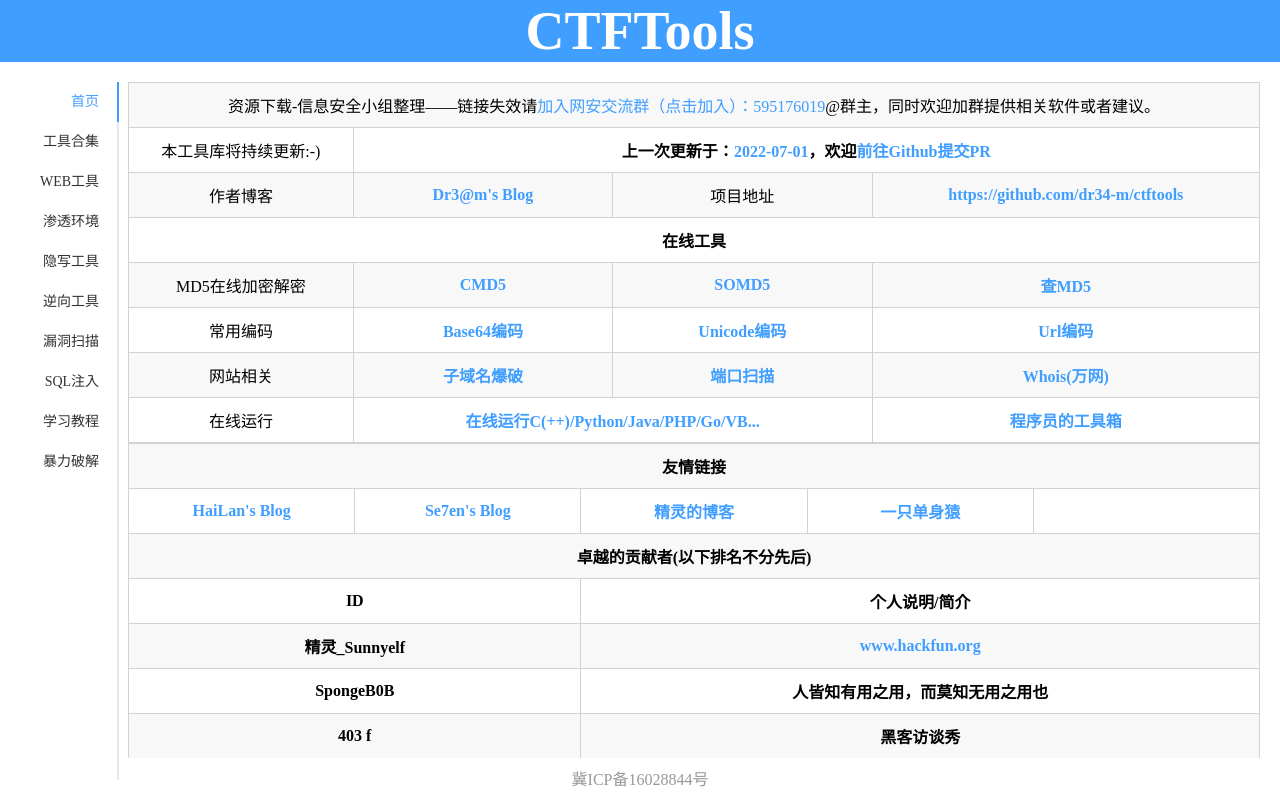
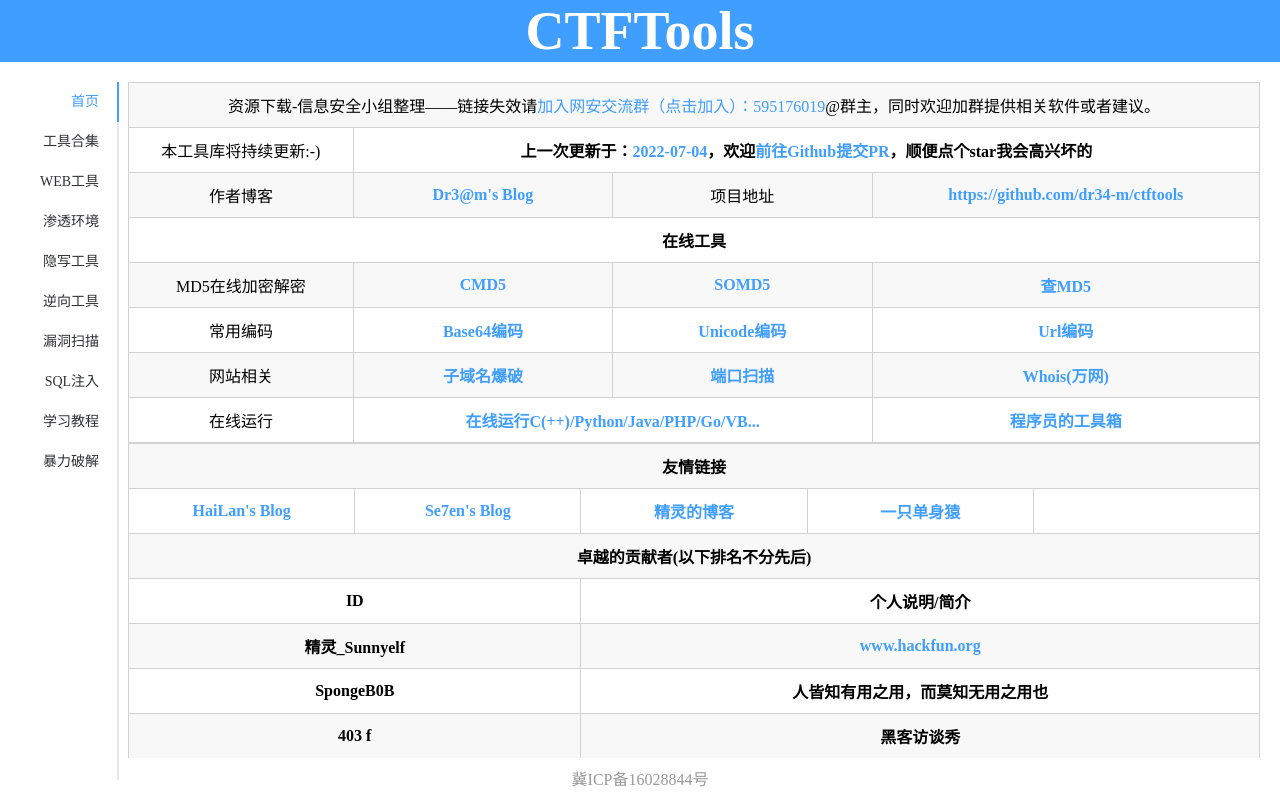
Before and after one commit to dr34m-cn/ctftools, a Vue app: page / in a window 1280 px wide. Built offline with nearby package versions, Linux system fonts and the light colour scheme.

Commit message:
update 日期 add cdn自动刷新

```diff
--- a/src/views/components/home.vue
+++ b/src/views/components/home.vue
@@ -9,7 +9,7 @@
 			</tr>
 			<tr>
 				<td>本工具库将持续更新:-)</td>
-				<td colspan="3"><b>上一次更新于：<a>2022-07-01</a>，欢迎<a href="https://github.com/dr34-m/ctftools" target="_blank">前往Github提交PR</a></b></td>
+				<td colspan="3"><b>上一次更新于：<a>2022-07-04</a>，欢迎<a href="https://github.com/dr34-m/ctftools" target="_blank">前往Github提交PR</a>，顺便点个star我会高兴坏的</b></td>
 			</tr>
 			<tr>
 				<td>作者博客</td>
```
